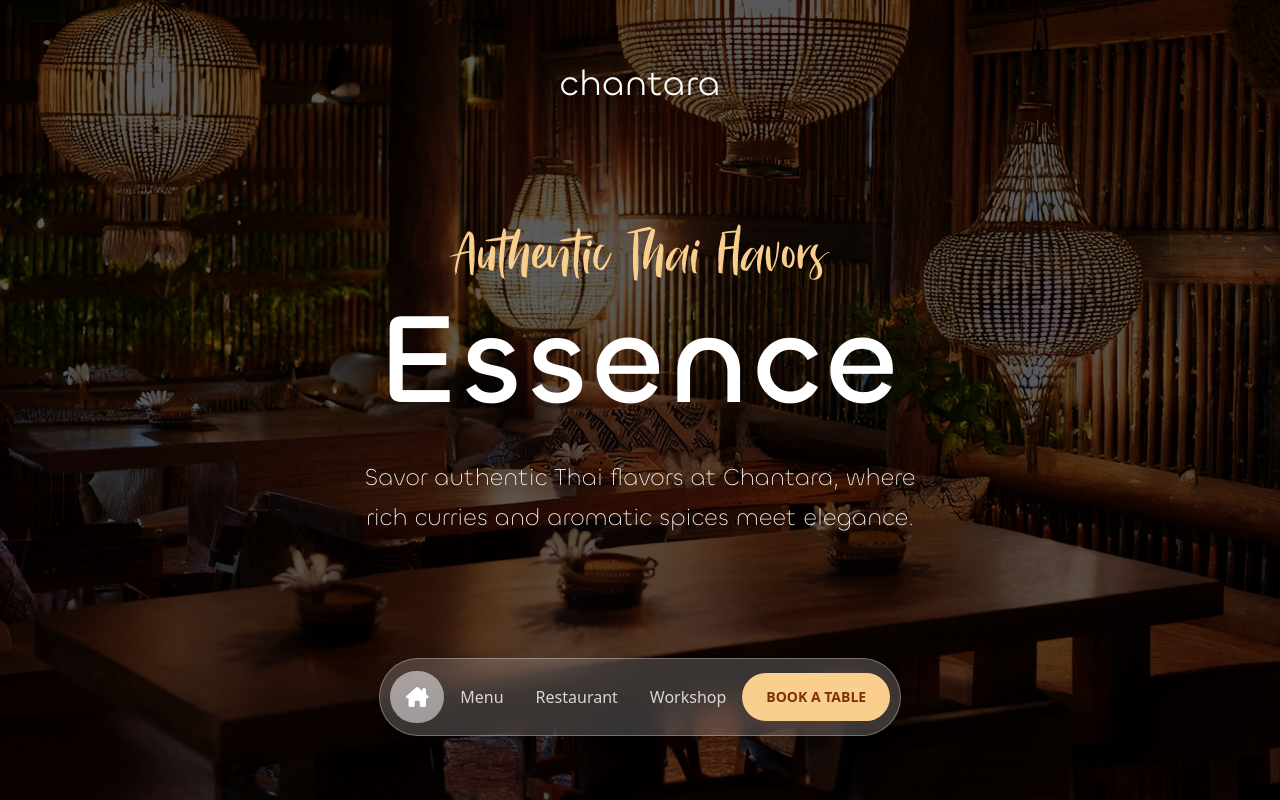
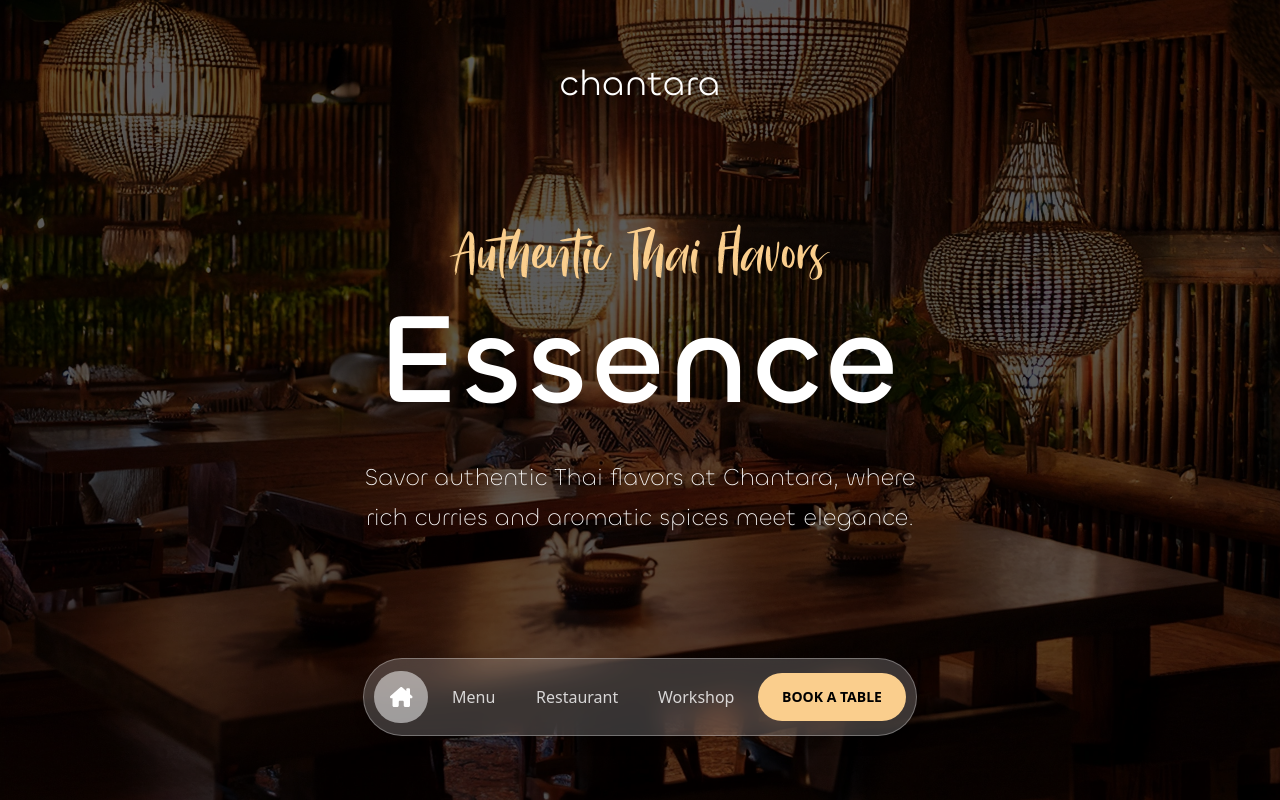
Before and after one commit to dziekiczan1/thai-restaurant, a Next.js app: page / in a window 1280 px wide. Built offline with nearby package versions, Linux system fonts and the light colour scheme.

Commit message:
add CTA component

```diff
--- a/app/globals.css
+++ b/app/globals.css
@@ -11,3 +11,11 @@ html,
 body {
   @apply bg-black overflow-hidden;
 }
+
+select options {
+  @apply py-10;
+}
+
+select option {
+  @apply bg-black/80 text-white appearance-none py-4;
+}
--- a/app/layout.tsx
+++ b/app/layout.tsx
@@ -2,7 +2,6 @@ import type { Metadata } from "next";
 import localFont from "next/font/local";
 
 import "./globals.css";
-import MainLayout from "@/app/(main)/layout";
 
 const cabinetGrotesk = localFont({
   src: [
--- /dev/null
+++ b/components/cta.tsx
@@ -0,0 +1,35 @@
+"use client";
+
+interface CallToActionProps {
+  title: string;
+  description: string;
+  buttonText: string;
+  className?: string;
+}
+
+export const CallToAction: React.FC<CallToActionProps> = ({
+  title,
+  description,
+  buttonText,
+  className = "",
+}) => {
+  const handleClick = (e: React.MouseEvent<HTMLButtonElement>) => {
+    e.preventDefault();
+    window.location.href = "mailto:chantra@gmail.com";
+  };
+
+  return (
+    <div
+      className={`border-2 border-primary rounded-lg p-8 text-center ${className}`}
+    >
+      <h4 className="text-4xl font-bitter text-primary mb-4">{title}</h4>
+      <p className="mb-6">{description}</p>
+      <button
+        onClick={handleClick}
+        className="bg-primary text-black py-3 px-8 rounded-lg text-lg font-medium hover:bg-primary/80 transition-colors cursor-pointer"
+      >
+        {buttonText}
+      </button>
+    </div>
+  );
+};
--- a/components/menu.tsx
+++ b/components/menu.tsx
@@ -26,7 +26,7 @@ export const Menu = ({ menuItems, currentPath }: MenuProps) => {
           delayChildren: 0.2,
           staggerChildren: 0.1,
         }}
-        className="flex items-center p-2.5 bg-white/20 backdrop-blur-md text-white rounded-full border border-white/30 shadow-lg"
+        className="flex items-center gap-2 p-2.5 bg-white/20 backdrop-blur-md text-white rounded-full border border-white/30 shadow-lg"
       >
         {menuItems.map((item, index) => (
           <motion.li
@@ -51,8 +51,8 @@ export const Menu = ({ menuItems, currentPath }: MenuProps) => {
               transition-all
               duration-300
               ease-in-out
-            ${currentPath === item.href ? "bg-white/30 text-white rounded-full" : "text-white/80 hover:text-white"}
-              ${item.isSpecialButton ? "flex items-center uppercase bg-primary !text-amber-900 h-12 rounded-full text-sm px-6 font-bold" : ""}
+            ${currentPath === item.href ? `${!item.isSpecialButton ? "bg-white/30 text-white" : ""} rounded-full` : `${!item.isSpecialButton ? "text-white/80 hover:text-white" : "text-black"}`}
+              ${item.isSpecialButton ? "flex items-center uppercase bg-primary text-black h-12 rounded-full text-sm px-6 font-bold" : ""}
             `}
           >
             {currentPath === item.href && (
@@ -63,7 +63,10 @@ export const Menu = ({ menuItems, currentPath }: MenuProps) => {
                 animate={{ opacity: 1 }}
               />
             )}
-            <Link href={item.href} className="flex items-center justify-center">
+            <Link
+              href={item.href}
+              className="flex items-center justify-center scale-100 will-change-transform"
+            >
               {item.icon ? (
                 <FontAwesomeIcon icon={item.icon} size="lg" />
               ) : (
```
